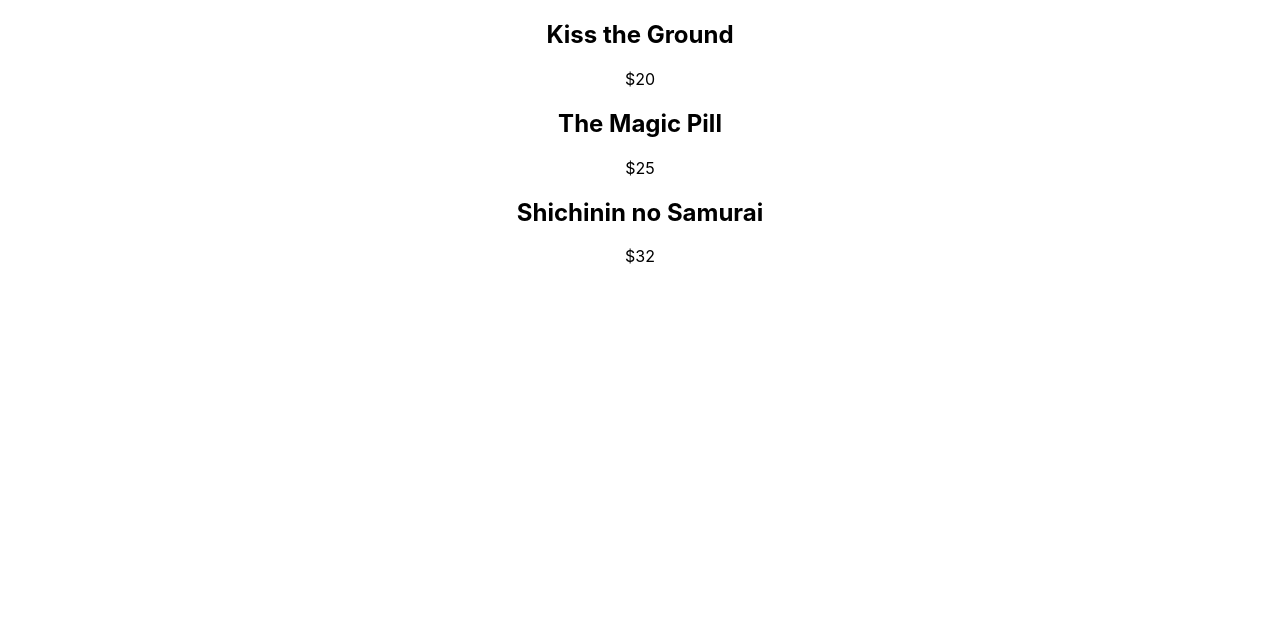
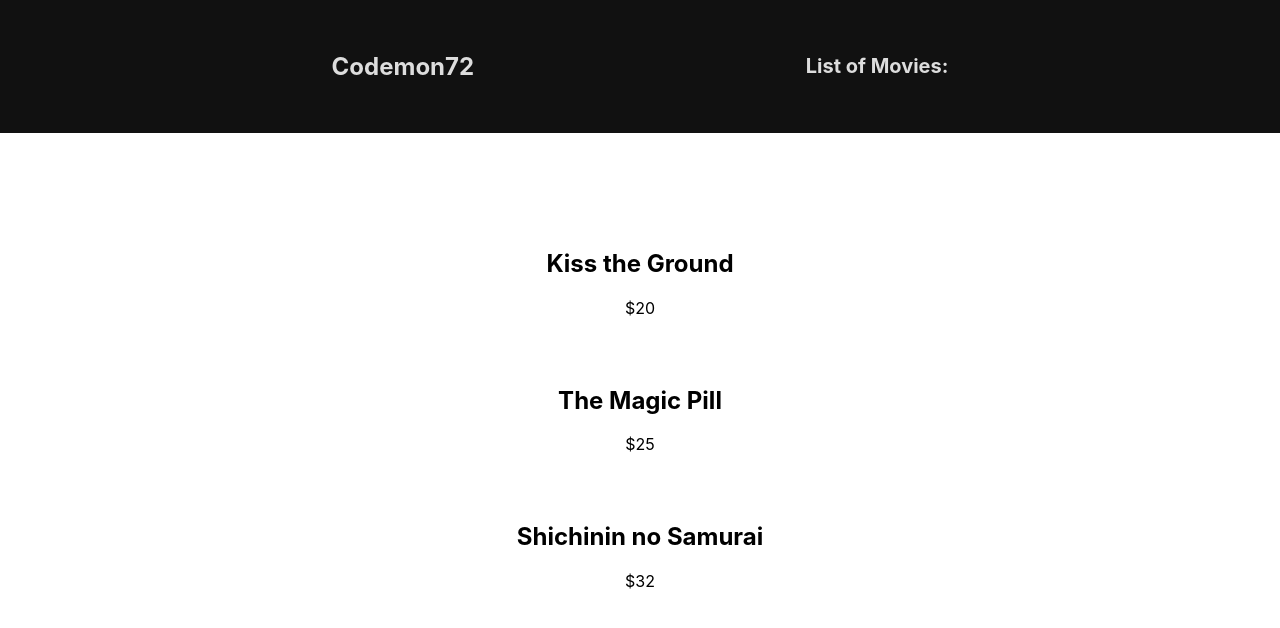
Before and after one commit to Codemon72/React_state-management-exercise, a React (Create React App) app: page / in a window 1280 px wide. Shown: the top 628 px of the page. Built offline with nearby package versions, Linux system fonts and the light colour scheme.

Commit message:
component 'Nav'

```diff
--- a/src/App.css
+++ /dev/null
@@ -1,18 +0,0 @@
-.App {
-  text-align: center;
-}
-
-.App-header {
-  background-color: #282c34;
-  min-height: 100vh;
-  display: flex;
-  flex-direction: column;
-  align-items: center;
-  justify-content: center;
-  font-size: calc(10px + 2vmin);
-  color: white;
-}
-
-.App-link {
-  color: #61dafb;
-}
--- a/src/App.js
+++ b/src/App.js
@@ -1,9 +1,10 @@
-import './App.css';
-import Movielist from './Movielist'
+import Movielist from './Movielist';
+import Nav from './Nav';
 
 function App() {
   return (
     <div className="App">
+      <Nav />
       <Movielist />
     </div>
   );
--- a/src/Movie.js
+++ b/src/Movie.js
@@ -2,7 +2,7 @@
 
 const Movie = ({ name, price }) => {
   return (
-    <div>
+    <div className="movie">
       <h2>{name}</h2>
       <p>{price}</p>
     </div>
--- a/src/Movielist.js
+++ b/src/Movielist.js
@@ -22,11 +22,10 @@
   ])
 
   return (
-    <div>
+    <div className="movielist">
       {movies.map(movie => (
         <Movie name={movie.name} price={movie.price} key={movie.id}/>
       ))}
-
     </div>
   )
 }
--- /dev/null
+++ b/src/Nav.js
@@ -0,0 +1,12 @@
+import React from 'react'
+
+const Nav = () => {
+  return (
+    <nav>
+      <h2>Codemon72</h2>
+      <p>List of Movies: </p>
+    </nav>
+  )
+}
+
+export default Nav
--- a/src/index.css
+++ b/src/index.css
@@ -1,3 +1,8 @@
+:root {
+  --black: #111;
+  --white: #ddd;
+}
+
 body {
   margin: 0;
   font-family: -apple-system, BlinkMacSystemFont, 'Segoe UI', 'Roboto', 'Oxygen',
@@ -11,3 +16,47 @@
   font-family: source-code-pro, Menlo, Monaco, Consolas, 'Courier New',
     monospace;
 }
+.App {
+  text-align: center;
+}
+
+.App-header {
+  background-color: #282c34;
+  min-height: 100vh;
+  display: flex;
+  flex-direction: column;
+  align-items: center;
+  justify-content: center;
+  font-size: calc(10px + 2vmin);
+  color: white;
+}
+
+.App-link {
+  color: #61dafb;
+}
+
+/* Header */
+nav {
+  display: flex;
+  justify-content: space-evenly;
+  align-items: center;
+  padding: 2rem 0;
+  color: var(--white);
+  background-color: var(--black);
+}
+
+nav p {
+  font-size: 20px;
+  font-weight: bold;
+}
+
+/* Movielist */
+.movielist {
+  margin-top: 5rem;
+}
+
+/* Movie */
+.movie {
+  padding: 1rem 2rem;
+  border: var(--black);
+}
```
